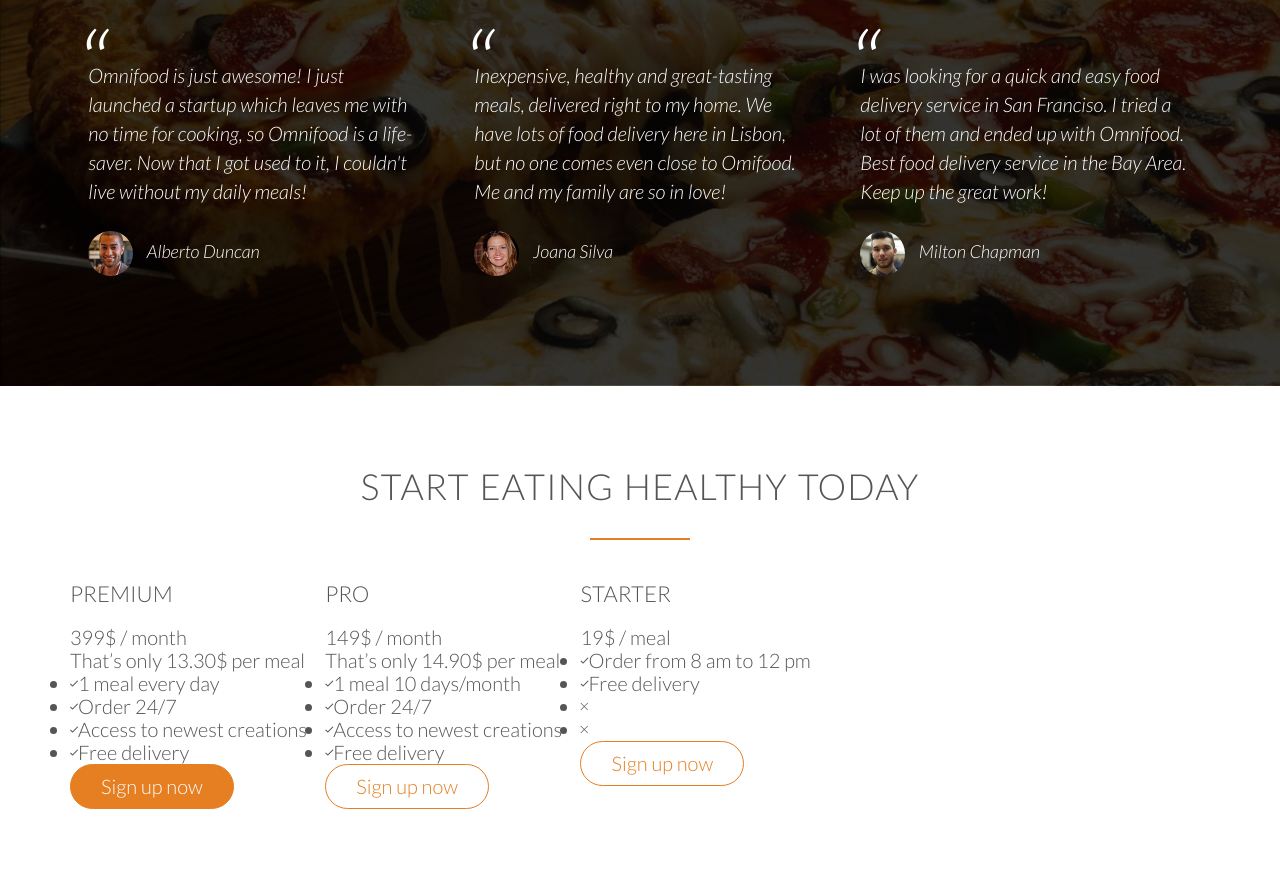
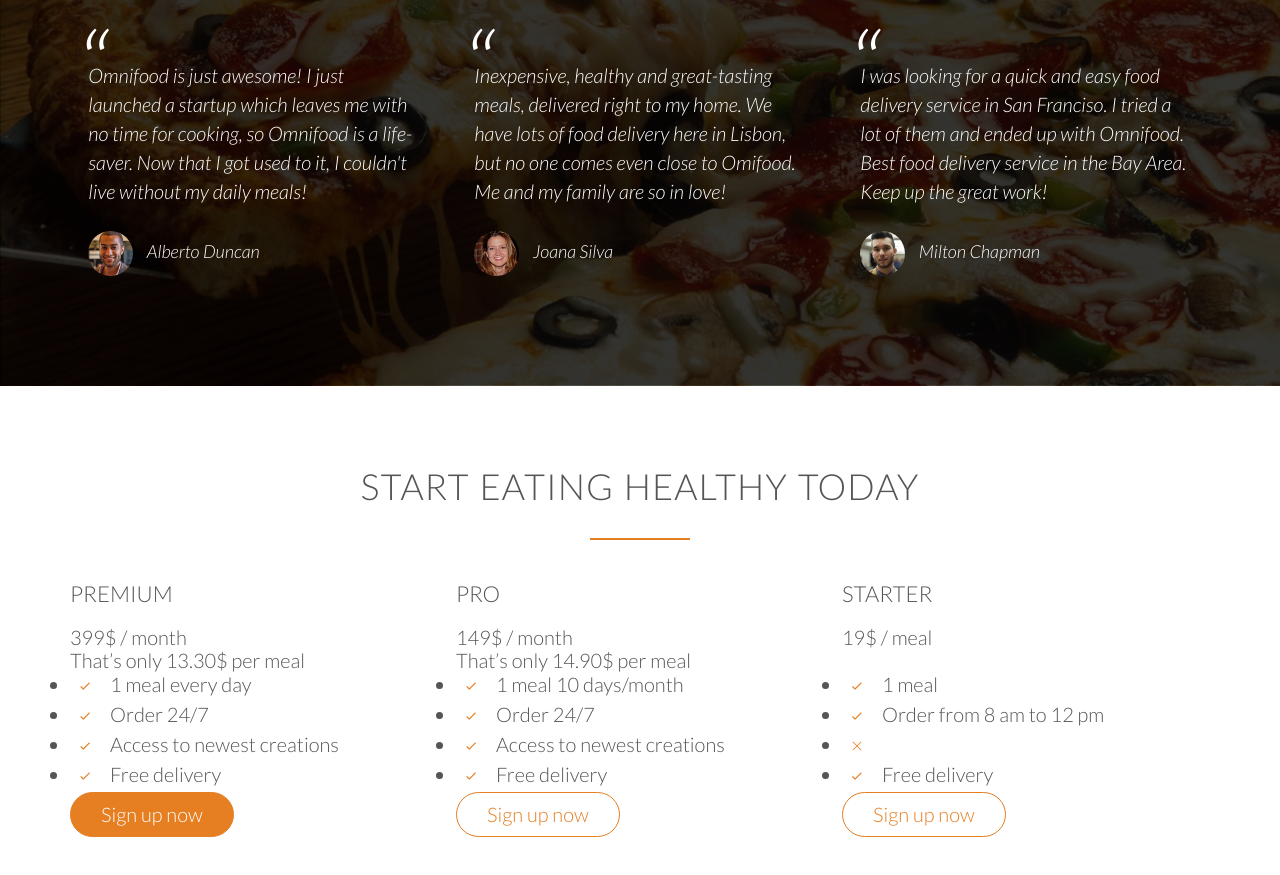
Before and after one commit to TiagoMaiaL/Omnifood-project, a website: page index.html in a window 1280 px wide. Shown: the part 3579-4454 px from the top of the page. Drawn offline with Linux system fonts and the light colour scheme; files whose address does not match are found by name.

Commit message:
Adding classes and fixing markup

```diff
--- a/index.html
+++ b/index.html
@@ -247,20 +247,20 @@
             </div>
 
             <div class="row">
-                <div class="col 1-of-3">
+                <div class="col span-1-of-3">
                     <div class="plan-box">
                         <div>
                             <h3>Premium</h3>
-                            <p class="plan-price">399$ / month</p>
+                            <p class="plan-price">399$ <span>/ month</span></p>
                             <p class="plan-price-meal">That’s only 13.30$ per meal</p>
                         </div>
 
                         <div>
                             <ul>
-                                <li><i class="icon ion-ios-checkmark-empty"></i>1 meal every day</li>
-                                <li><i class="icon ion-ios-checkmark-empty"></i>Order 24/7</li>
-                                <li><i class="icon ion-ios-checkmark-empty"></i>Access to newest creations</li>
-                                <li><i class="icon ion-ios-checkmark-empty"></i>Free delivery</li>
+                                <li><i class="icon ion-ios-checkmark-empty icon-small"></i>1 meal every day</li>
+                                <li><i class="icon ion-ios-checkmark-empty icon-small"></i>Order 24/7</li>
+                                <li><i class="icon ion-ios-checkmark-empty icon-small"></i>Access to newest creations</li>
+                                <li><i class="icon ion-ios-checkmark-empty icon-small"></i>Free delivery</li>
                             </ul>
                         </div>
 
@@ -269,20 +269,20 @@
                         </div>
                     </div>
                 </div>
-                <div class="col 1-of-3">
+                <div class="col span-1-of-3">
                     <div class="plan-box">
                         <div>
                             <h3>Pro</h3>
-                            <p class="plan-price">149$ / month</p>
+                            <p class="plan-price">149$ <span>/ month</span></p>
                             <p class="plan-price-meal">That’s only 14.90$ per meal</p>
                         </div>
 
                         <div>
                             <ul>
-                                <li><i class="icon ion-ios-checkmark-empty"></i>1 meal 10 days/month</li>
-                                <li><i class="icon ion-ios-checkmark-empty"></i>Order 24/7</li>
-                                <li><i class="icon ion-ios-checkmark-empty"></i>Access to newest creations</li>
-                                <li><i class="icon ion-ios-checkmark-empty"></i>Free delivery</li>
+                                <li><i class="icon ion-ios-checkmark-empty icon-small"></i>1 meal 10 days/month</li>
+                                <li><i class="icon ion-ios-checkmark-empty icon-small"></i>Order 24/7</li>
+                                <li><i class="icon ion-ios-checkmark-empty icon-small"></i>Access to newest creations</li>
+                                <li><i class="icon ion-ios-checkmark-empty icon-small"></i>Free delivery</li>
                             </ul>
                         </div>
 
@@ -291,20 +291,20 @@
                         </div>
                     </div>
                 </div>
-                <div class="col 1-of-3">
+                <div class="col span-1-of-3">
                     <div class="plan-box">
                         <div>
                             <h3>Starter</h3>
-                            <p class="plan-price">19$ / meal</p>
-                            <p class="plan-price-meal"></p>
+                            <p class="plan-price">19$ <span>/ meal</span></p>
+                            <p class="plan-price-meal">&nbsp;</p>
                         </div>
 
                         <div>
                             <ul>
-                                <li><i class="icon ion-ios-checkmark-empty"></i>Order from 8 am to 12 pm</li>
-                                <li><i class="icon ion-ios-checkmark-empty"></i>Free delivery</li>
-                                <li><i class="icon ion-ios-close-empty"></i></li>
-                                <li><i class="icon ion-ios-close-empty"></i></li>
+                                <li><i class="icon ion-ios-checkmark-empty icon-small"></i>1 meal</li>
+                                <li><i class="icon ion-ios-checkmark-empty icon-small"></i>Order from 8 am to 12 pm</li>
+                                <li><i class="icon ion-ios-close-empty icon-small"></i></li>
+                                <li><i class="icon ion-ios-checkmark-empty icon-small"></i>Free delivery</li>
                             </ul>
                         </div>
 
```
